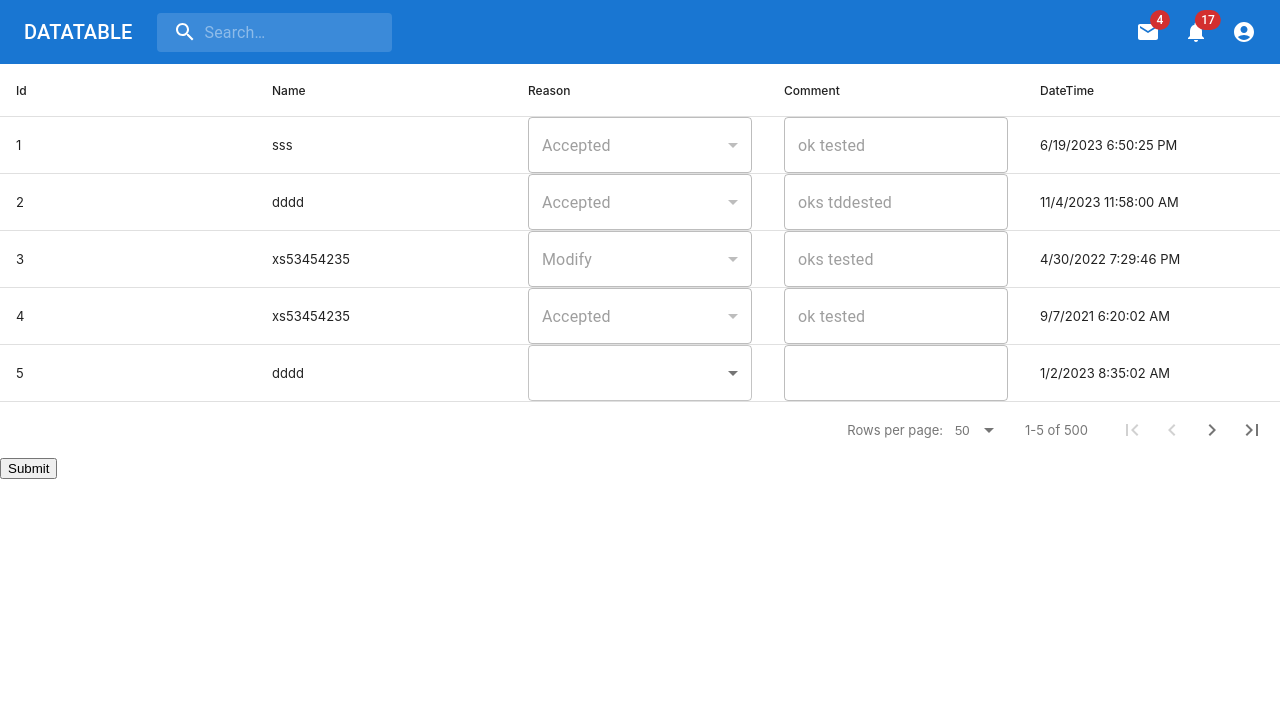
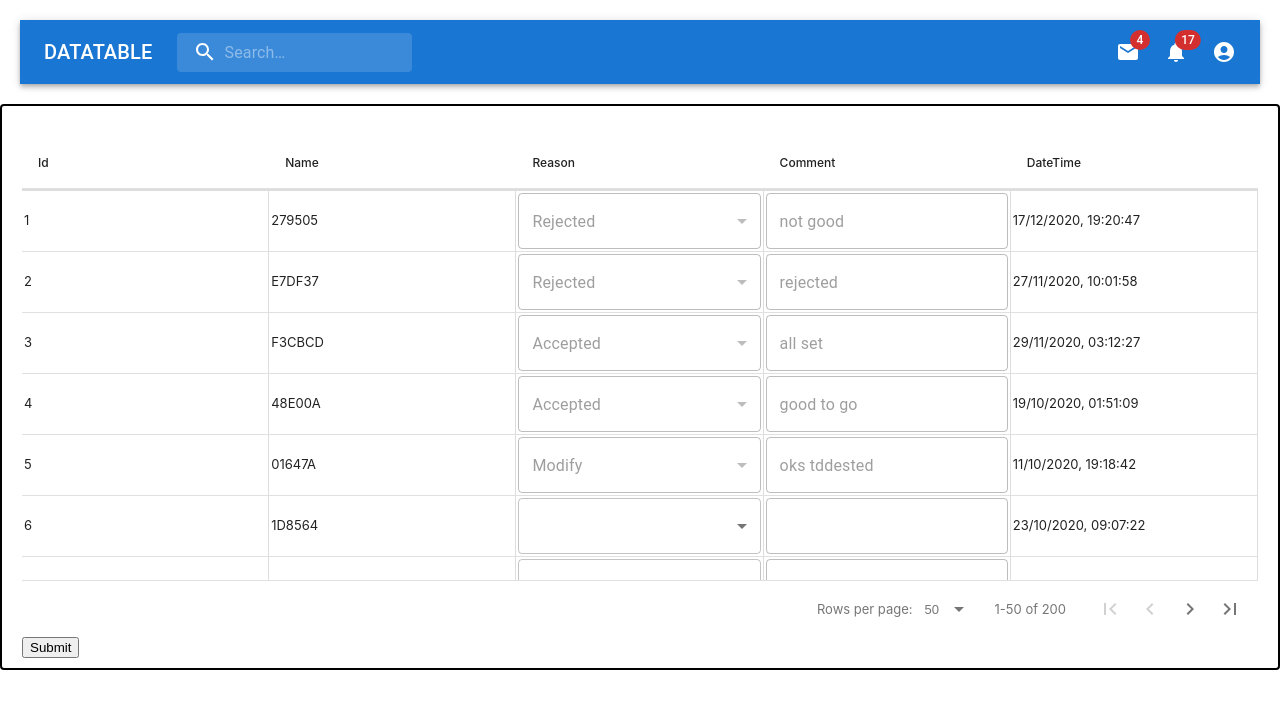
Before and after one commit to luc97500/datatable, a React (Create React App) app: page / in a window 1280 px wide. Shown: the top 708 px of the page. Built offline with nearby package versions, Linux system fonts and the light colour scheme.

Commit message:
Adde styling

```diff
--- a/src/App.js
+++ b/src/App.js
@@ -1,3 +1,4 @@
+import { Box } from '@mui/material';
 import './App.css';
 import { Datatable } from './component/datatable';
 import { Navbar } from './component/navbar';
@@ -8,7 +9,16 @@ function App() {
    <>
    <div>
     <Navbar />
-    <Datatable currentScreen={currentScreen} />
+    <Box  sx={{
+            paddingTop: '30px',
+            paddingRight: '20px',
+            paddingLeft: '20px',
+            paddingBottom: '10px',
+            border: '2px solid black',
+            borderRadius: '4px',
+          }}>
+      <Datatable currentScreen={currentScreen} />
+    </Box>
    </div>
    </>
   );
--- /dev/null
+++ b/src/component/datable.css
@@ -0,0 +1,63 @@
+.data-table-wrapper {
+    height: 500px;
+    display: flex;
+    flex-direction: column;
+}
+
+.data-table-container {
+    flex: 1;
+    display: flex;
+    flex-direction: column;
+    overflow: hidden;
+}
+
+.data-table-container .rdt_TableHead {
+    position: sticky;
+    top: 0;
+    background: white;
+    z-index: 1;
+    border-bottom: 1px solid #ddd; /* Border at the bottom of the header */
+}
+
+.data-table-container .rdt_TablePagination {
+    position: sticky;
+    bottom: 0;
+    background: white;
+    z-index: 1;
+    border-top: 1px solid #ddd; /* Border at the top of the pagination */
+}
+
+.data-table-container .rdt_TableBody {
+    overflow-y: auto;
+    max-height: calc(100% - 48px); /* Adjusting for pagination height */
+}
+
+.data-table-container .rdt_TableRow {
+    border-bottom: 1px solid #ddd; /* Border between rows */
+}
+
+.data-table-container .rdt_TableCell {
+    border-right: 1px solid #ddd; /* Border between columns */
+    padding: 2px; /* Reduced padding for row height */
+    line-height: 1.5; /* Adjusted line-height for better row height */
+}
+
+/* Border at the end of each row to ensure full border around the table */
+.data-table-container .rdt_TableRow:last-child .rdt_TableCell {
+    border-bottom: 1px solid #ddd;
+}
+
+.data-table-container .rdt_TableRow:first-child .rdt_TableCell {
+    border-top: 1px solid #ddd;
+}
+
+.data-table-container .rdt_TableHead .rdt_TableCell {
+    border-bottom: 2px solid #ddd; /* Thicker border for header cells */
+    background: #f4f4f4; /* Background color for header cells */
+    font-weight: bold;
+}
+
+/* Optional: Adding some space at the bottom of the table container for pagination */
+.data-table-container .rdt_TablePagination {
+    margin-top: 5px;
+}
--- a/src/component/datatable.jsx
+++ b/src/component/datatable.jsx
@@ -1,106 +1,179 @@
-import React, { useState } from 'react';
-import DataTable from 'react-data-table-component';
-import { DropdownCell } from './dropdowncell';
-import { CommentCell } from './commentCell';
+import React, { useState } from "react";
+import DataTable from "react-data-table-component";
+import { DropdownCell } from "./dropdowncell";
+import { CommentCell } from "./commentCell";
+import "./datable.css"; // Import your CSS file
 
-export const Datatable = ({currentScreen}) => {
-    console.log(currentScreen)
+export const Datatable = ({ currentScreen }) => {
+  console.log(currentScreen);
 
-    function generateRandomData(numEntries) {
-        const reasons = ['accepted', 'rejected', 'modify', ''];
-        const comments = ['ok tested', 'oks tested', 'oks tddested'];
-
-        const getRandomItem = (array) => array[Math.floor(Math.random() * array.length)];
-
-        const getRandomDate = () => {
-            const start = new Date(2020, 0, 1);
-            const end = new Date(2024, 0, 1);
-            const date = new Date(start.getTime() + Math.random() * (end.getTime() - start.getTime()));
-            return date.toLocaleDateString() + ' ' + date.toLocaleTimeString();
+  function generateUniqueRows(count) {
+    const reasons = ["accepted", "rejected", "modify", ""];
+    const comments = {
+      accepted: ["ok tested", "good to go", "all set"],
+      rejected: ["not good", "needs work", "rejected"],
+      modify: ["oks tddested", "needs changes", "update required"],
+      "": [""],
     };
 
-        const data = [];
-        for (let i = 0; i < numEntries; i++) {
-            const reason = getRandomItem(reasons);
-            const comment = reason === '' ? '' : getRandomItem(comments);
+    function uniqueString() {
+      return "xxxxxx"
+        .replace(/[x]/g, () => Math.floor(Math.random() * 16).toString(16))
+        .toUpperCase();
+    }
 
-            data.push({
+    function randomDate() {
+      const start = new Date(2020, 9, 1); // October 1, 2020
+      const end = new Date(2020, 11, 31); // December 31, 2020
+      const randomTime =
+        start.getTime() + Math.random() * (end.getTime() - start.getTime());
+      return new Date(randomTime).toLocaleString("en-GB", { timeZone: "UTC" });
+    }
+
+    const rows = [];
+    const usedNames = new Set(); // To ensure unique names
+
+    for (let i = 0; i < count; i++) {
+      let name;
+      do {
+        name = uniqueString();
+      } while (usedNames.has(name));
+      usedNames.add(name);
+
+      const reason = reasons[Math.floor(Math.random() * reasons.length)];
+      const comment =
+        comments[reason][Math.floor(Math.random() * comments[reason].length)];
+      const row = {
         id: i + 1,
-                name: getRandomItem(['x53235', 'x553235', 'xs53235', 'xs53xx235', 'xs53454235', 'ss', 'dddd', 'sss']),
+        name: name,
         reason: reason,
         comment: comment,
-                datetime: getRandomDate(),
-            });
+        datetime: randomDate(),
+      };
+      rows.push(row);
     }
 
-        return data;
+    return rows;
   }
 
+  const [tableData, setTableData] = useState(generateUniqueRows(200));
 
-  const [tableData, setTableData] = useState(generateRandomData(500));
+  //   const [tableData, setTableData] = useState([
+  //     {
+  //       id: 1,
+  //       name: "x53235",
+  //       reason: "accepted",
+  //       comment: "ok tested",
+  //       datetime: "12/12/2020 12:00 PM",
+  //     },
+  //     {
+  //       id: 2,
+  //       name: "x553235",
+  //       reason: "",
+  //       comment: "",
+  //       datetime: "17/12/2020 12:00 PM",
+  //     },
+  //     {
+  //       id: 3,
+  //       name: "xs53235",
+  //       reason: "rejected",
+  //       comment: "oks tested",
+  //       datetime: "17/12/2020 12:00 PM",
+  //     },
+  //     {
+  //       id: 4,
+  //       name: "xs53xx235",
+  //       reason: "accepted",
+  //       comment: "oks tested",
+  //       datetime: "17/10/2020 12:00 PM",
+  //     },
+  //     {
+  //       id: 5,
+  //       name: "xs53454235",
+  //       reason: "modify",
+  //       comment: "oks tddested",
+  //       datetime: "17/10/2020 12:00 PM",
+  //     },
+  //     {
+  //       id: 6,
+  //       name: "ss",
+  //       reason: "",
+  //       comment: "",
+  //       datetime: "15/10/2020 12:00 PM",
+  //     },
+  //     {
+  //       id: 7,
+  //       name: "xs53235",
+  //       reason: "rejected",
+  //       comment: "oks tested",
+  //       datetime: "17/12/2020 12:00 PM",
+  //     },
+  //     {
+  //       id: 8,
+  //       name: "dddd",
+  //       reason: "accepted",
+  //       comment: "oks tested",
+  //       datetime: "17/10/2020 12:00 PM",
+  //     },
+  //     {
+  //       id: 9,
+  //       name: "sss",
+  //       reason: "modify",
+  //       comment: "oks tddested",
+  //       datetime: "17/10/2020 12:00 PM",
+  //     },
+  //     {
+  //       id: 10,
+  //       name: "ss",
+  //       reason: "",
+  //       comment: "",
+  //       datetime: "15/10/2020 12:00 PM",
+  //     },
+  //   ]);
 
-//   [
-//     { id: 1, name: 'x53235', reason: 'accepted', comment: 'ok tested', datetime: '12/12/2020 12:00 PM' },
-//     { id: 2, name: 'x553235', reason: '', comment: '', datetime: '17/12/2020 12:00 PM' },
-//     { id: 3, name: 'xs53235', reason: 'rejected', comment: 'oks tested', datetime: '17/12/2020 12:00 PM' },
-//     { id: 4, name: 'xs53xx235', reason: 'accepted', comment: 'oks tested', datetime: '17/10/2020 12:00 PM' },
-//     { id: 5, name: 'xs53454235', reason: 'modify', comment: 'oks tddested', datetime: '17/10/2020 12:00 PM' },
-//     { id: 6, name: 'ss', reason: '', comment: '', datetime: '15/10/2020 12:00 PM' },
-//     { id: 7, name: 'xs53235', reason: 'rejected', comment: 'oks tested', datetime: '17/12/2020 12:00 PM' },
-//     { id: 8, name: 'dddd', reason: 'accepted', comment: 'oks tested', datetime: '17/10/2020 12:00 PM' },
-//     { id: 9, name: 'sss', reason: 'modify', comment: 'oks tddested', datetime: '17/10/2020 12:00 PM' },
-//     { id: 10, name: 'ss', reason: '', comment: '', datetime: '15/10/2020 12:00 PM' },
-//     // Add more data as needed
-//   ]
-
-  // State to manage the editing status of each row
   const [editableRows, setEditableRows] = useState({});
 
-  // Handle dropdown change
   const handleDropdownChange = (id, newValue) => {
-    setTableData(prevData =>
-      prevData.map(row =>
+    setTableData((prevData) =>
+      prevData.map((row) =>
         row.id === id ? { ...row, reason: newValue } : row
       )
     );
-    setEditableRows(prev => ({ ...prev, [id]: true }));
+    setEditableRows((prev) => ({ ...prev, [id]: true }));
   };
 
-  // Handle comment change
   const handleCommentChange = (id, newComment) => {
-    setTableData(prevData =>
-      prevData.map(row =>
+    setTableData((prevData) =>
+      prevData.map((row) =>
         row.id === id ? { ...row, comment: newComment } : row
       )
     );
-    setEditableRows(prev => ({ ...prev, [id]: true }));
+    setEditableRows((prev) => ({ ...prev, [id]: true }));
   };
 
-  // Submit action
   const handleSubmit = () => {
-    // Process the data
-    console.log('Submitted data:', tableData);
+    console.log("Submitted data:", tableData);
     setEditableRows({});
   };
 
   const columns = [
     {
-      name: 'Id',
-      selector: row => row.id,
+      name: "Id",
+      selector: (row) => row.id,
       sortable: true,
     },
     {
-      name: 'Name',
-      selector: row => row.name,
+      name: "Name",
+      selector: (row) => row.name,
       sortable: true,
     },
     {
-      name: 'Reason',
-      cell: row => (
+      name: "Reason",
+      cell: (row) => (
         <DropdownCell
           row={row}
           onChange={handleDropdownChange}
-          isEditable={editableRows[row.id] || row.reason === ''}
+          isEditable={editableRows[row.id] || row.reason === ""}
         />
       ),
       sortable: true,
@@ -109,23 +182,22 @@ export const Datatable = ({currentScreen}) => {
       },
     },
     {
-      name: 'Comment',
-      cell: row => (
+      name: "Comment",
+      cell: (row) => (
         <CommentCell
           row={row}
           onChange={handleCommentChange}
-          isEditable={editableRows[row.id]} // Enable comment field only for rows marked as edited
+          isEditable={editableRows[row.id]}
         />
       ),
       sortable: true,
       sortFunction: (a, b) => {
-        // Custom sort function for the 'Comment' column
         return a.comment.localeCompare(b.comment);
       },
     },
     {
-      name: 'DateTime',
-      selector: row => row.datetime,
+      name: "DateTime",
+      selector: (row) => row.datetime,
       sortable: true,
       sortFunction: (a, b) => {
         return new Date(a.datetime) - new Date(b.datetime);
@@ -133,19 +205,23 @@ export const Datatable = ({currentScreen}) => {
     },
   ];
 
-
   return (
-    <div>
+    <>
+      <div className="data-table-wrapper">
+        <div className="data-table-container">
           <DataTable
             columns={columns}
             data={tableData}
             fixedHeader
             pagination
             paginationRowsPerPageOptions={[50, 100, 150, 200]}
-        paginationPerPage={5}
-        // paginationServer // Add this if you are using server-side pagination
+            paginationPerPage={50}
+            customRowClass="custom-row"
           />
+        </div>
+      </div>
+
       <button onClick={handleSubmit}>Submit</button>
-    </div>
+    </>
   );
 };
--- a/src/component/navbar.jsx
+++ b/src/component/navbar.jsx
@@ -155,7 +155,7 @@ export function Navbar() {
   );
 
   return (
-    <Box sx={{ flexGrow: 1 }}>
+    <Box sx={{ flexGrow: 1 , padding:'20px'}}>
       <AppBar position="static">
         <Toolbar>
           <Typography
```
Lines whose indentation alone changed are shown as unchanged.
